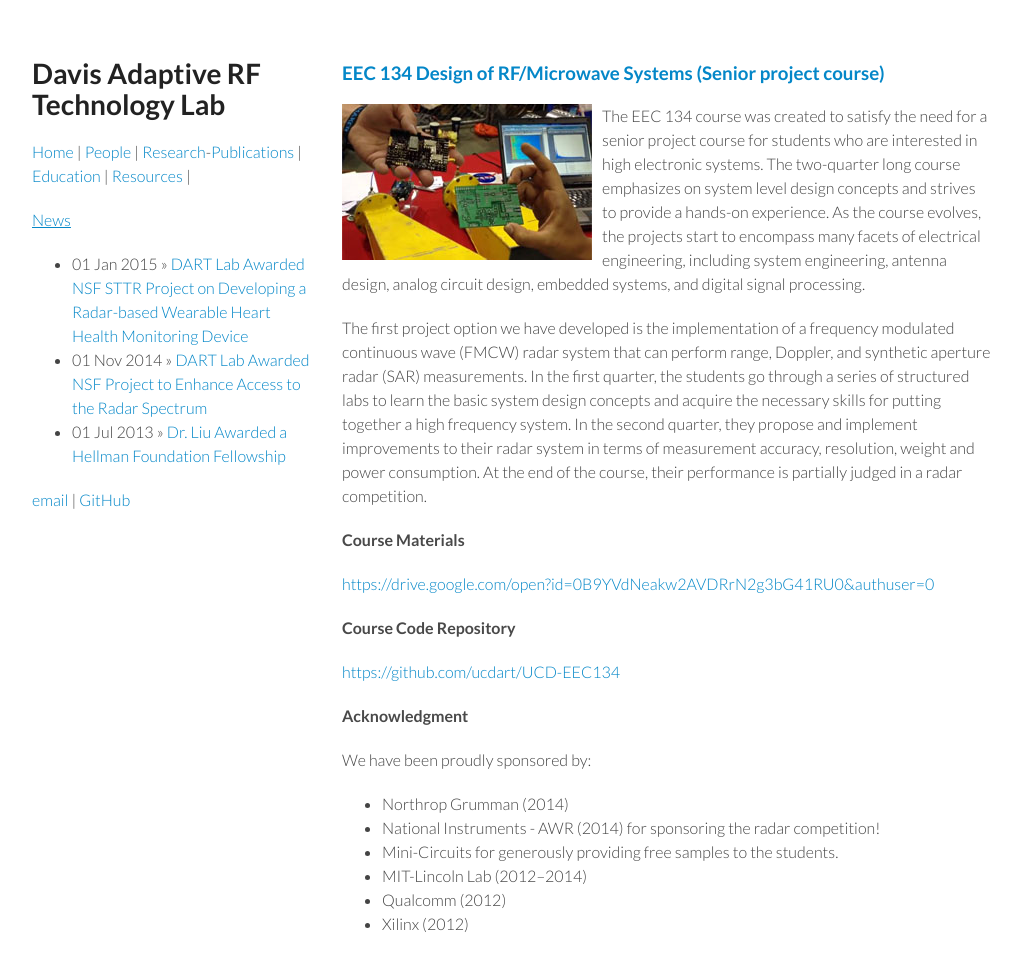
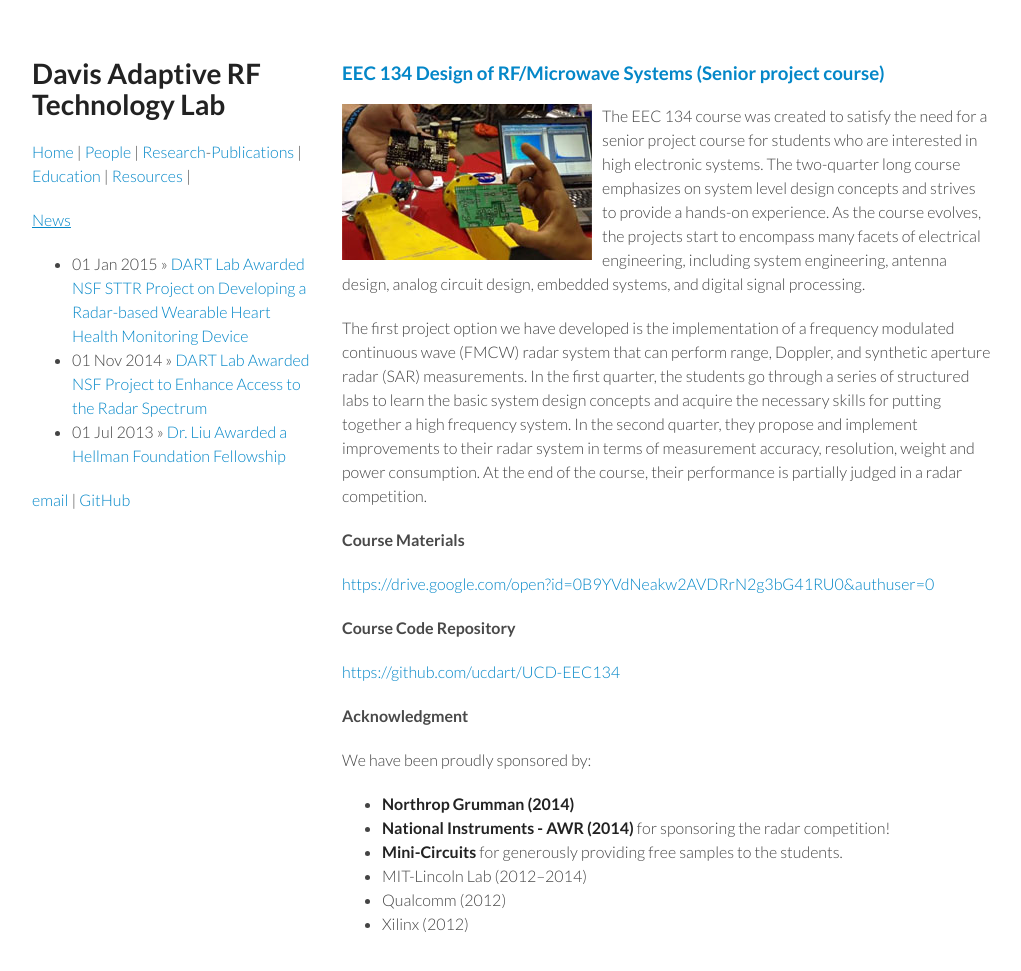
Before and after one commit to ucdart/ucdart.github.io, a Jekyll site: the page built from education/eec134.md, in a window 1280 px wide and 1006 px high. Shown: the top 971 px of the window, without its empty margins (128-1149 px from the left). Built offline with Jekyll 4.4.1, drawn with Linux system fonts in a browser that asks for light colours.

Commit message:
Updated eec134.md

```diff
--- a/education/eec134.md
+++ b/education/eec134.md
@@ -17,9 +17,9 @@ published: true
 #### Acknowledgment
 We have been proudly sponsored by:
 
-- Northrop Grumman (2014)
-- National Instruments - AWR (2014) for sponsoring the radar competition!
-- Mini-Circuits for generously providing free samples to the students.
+- **Northrop Grumman (2014)**
+- **National Instruments - AWR (2014)** for sponsoring the radar competition!
+- **Mini-Circuits** for generously providing free samples to the students.
 - MIT-Lincoln Lab (2012--2014)
 - Qualcomm (2012)
 - Xilinx (2012)
```
